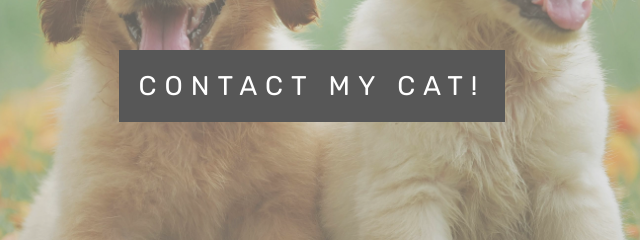
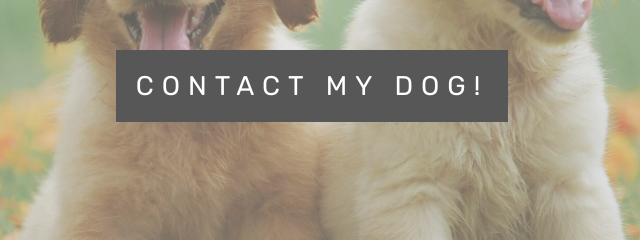
Before and after one commit to josh55558/Pax, a plain HTML site: page index.html in a window 1280 px wide. Shown: the part 2741-2981 px from the top of the page, 328-968 px from the left. Drawn offline with Linux system fonts and the light colour scheme.

Commit message:
index.html

```diff
--- a/index.html
+++ b/index.html
@@ -57,7 +57,7 @@
     <div class="pimg1">
       <div class="ptext">
         <span class="border">
- 		<a href="https://www.cat.com">Contact my cat!</a>
+ 		<a href="https://www.cat.com">Contact my Dog!</a>
 		  </span>
       </div>
     </div>
```
